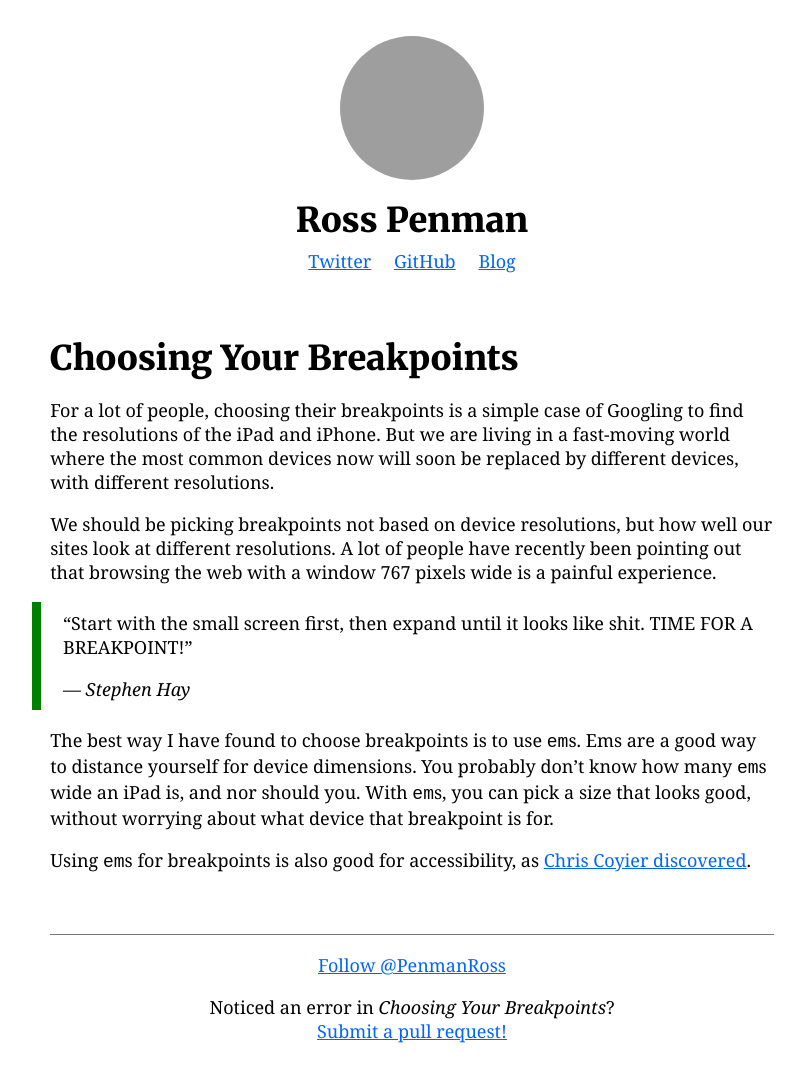
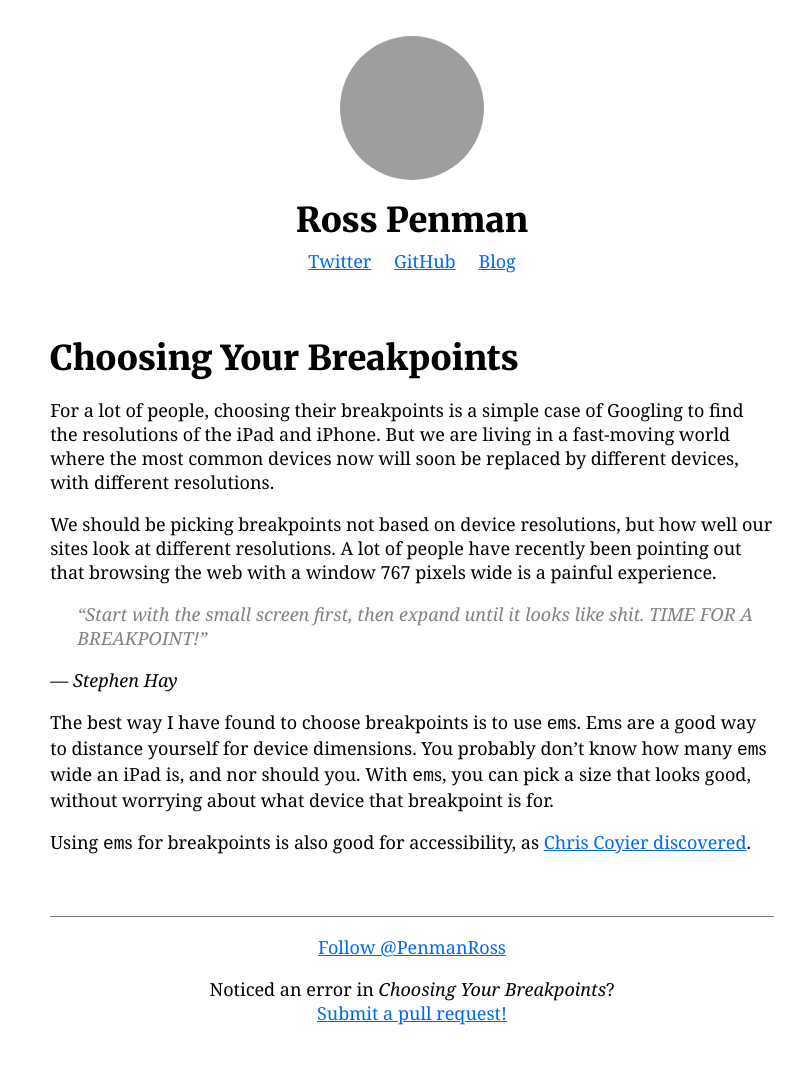
Before and after one commit to hyl/penman.github.io, a Jekyll site: the page built from _posts/2013-01-16-choosing-your-breakpoints.md, in a window 1280 px wide. Shown: the whole page, without its empty margins (228-1031 px from the left). Built offline with Jekyll 4.4.1, drawn with Linux system fonts in a browser that asks for light colours; Markdown is read by kramdown in place of the engine named in the settings; comment, search, counter and statistics services are not loaded; grey boxes are pictures that could not be loaded.

Commit message:
Minor blockquote style tweak

```diff
--- a/css/styles.css
+++ b/css/styles.css
@@ -1,5 +1,5 @@
 @charset "UTF-8";
-/* line 17, ../../.rbenv/versions/2.1.0/lib/ruby/gems/2.1.0/gems/compass-0.12.4/frameworks/compass/stylesheets/compass/reset/_utilities.scss */
+/* line 17, ../../../../usr/local/var/rbenv/versions/2.1.2/lib/ruby/gems/2.1.0/gems/compass-0.12.4/frameworks/compass/stylesheets/compass/reset/_utilities.scss */
 html, body, div, span, applet, object, iframe,
 h1, h2, h3, h4, h5, h6, p, blockquote, pre,
 a, abbr, acronym, address, big, cite, code,
@@ -22,45 +22,45 @@ time, mark, audio, video {
   vertical-align: baseline;
 }
 
-/* line 22, ../../.rbenv/versions/2.1.0/lib/ruby/gems/2.1.0/gems/compass-0.12.4/frameworks/compass/stylesheets/compass/reset/_utilities.scss */
+/* line 22, ../../../../usr/local/var/rbenv/versions/2.1.2/lib/ruby/gems/2.1.0/gems/compass-0.12.4/frameworks/compass/stylesheets/compass/reset/_utilities.scss */
 html {
   line-height: 1;
 }
 
-/* line 24, ../../.rbenv/versions/2.1.0/lib/ruby/gems/2.1.0/gems/compass-0.12.4/frameworks/compass/stylesheets/compass/reset/_utilities.scss */
+/* line 24, ../../../../usr/local/var/rbenv/versions/2.1.2/lib/ruby/gems/2.1.0/gems/compass-0.12.4/frameworks/compass/stylesheets/compass/reset/_utilities.scss */
 ol, ul {
   list-style: none;
 }
 
-/* line 26, ../../.rbenv/versions/2.1.0/lib/ruby/gems/2.1.0/gems/compass-0.12.4/frameworks/compass/stylesheets/compass/reset/_utilities.scss */
+/* line 26, ../../../../usr/local/var/rbenv/versions/2.1.2/lib/ruby/gems/2.1.0/gems/compass-0.12.4/frameworks/compass/stylesheets/compass/reset/_utilities.scss */
 table {
   border-collapse: collapse;
   border-spacing: 0;
 }
 
-/* line 28, ../../.rbenv/versions/2.1.0/lib/ruby/gems/2.1.0/gems/compass-0.12.4/frameworks/compass/stylesheets/compass/reset/_utilities.scss */
+/* line 28, ../../../../usr/local/var/rbenv/versions/2.1.2/lib/ruby/gems/2.1.0/gems/compass-0.12.4/frameworks/compass/stylesheets/compass/reset/_utilities.scss */
 caption, th, td {
   text-align: left;
   font-weight: normal;
   vertical-align: middle;
 }
 
-/* line 30, ../../.rbenv/versions/2.1.0/lib/ruby/gems/2.1.0/gems/compass-0.12.4/frameworks/compass/stylesheets/compass/reset/_utilities.scss */
+/* line 30, ../../../../usr/local/var/rbenv/versions/2.1.2/lib/ruby/gems/2.1.0/gems/compass-0.12.4/frameworks/compass/stylesheets/compass/reset/_utilities.scss */
 q, blockquote {
   quotes: none;
 }
-/* line 103, ../../.rbenv/versions/2.1.0/lib/ruby/gems/2.1.0/gems/compass-0.12.4/frameworks/compass/stylesheets/compass/reset/_utilities.scss */
+/* line 103, ../../../../usr/local/var/rbenv/versions/2.1.2/lib/ruby/gems/2.1.0/gems/compass-0.12.4/frameworks/compass/stylesheets/compass/reset/_utilities.scss */
 q:before, q:after, blockquote:before, blockquote:after {
   content: "";
   content: none;
 }
 
-/* line 32, ../../.rbenv/versions/2.1.0/lib/ruby/gems/2.1.0/gems/compass-0.12.4/frameworks/compass/stylesheets/compass/reset/_utilities.scss */
+/* line 32, ../../../../usr/local/var/rbenv/versions/2.1.2/lib/ruby/gems/2.1.0/gems/compass-0.12.4/frameworks/compass/stylesheets/compass/reset/_utilities.scss */
 a img {
   border: none;
 }
 
-/* line 116, ../../.rbenv/versions/2.1.0/lib/ruby/gems/2.1.0/gems/compass-0.12.4/frameworks/compass/stylesheets/compass/reset/_utilities.scss */
+/* line 116, ../../../../usr/local/var/rbenv/versions/2.1.2/lib/ruby/gems/2.1.0/gems/compass-0.12.4/frameworks/compass/stylesheets/compass/reset/_utilities.scss */
 article, .post-list ol, aside, details, figcaption, figure, footer, header, hgroup, menu, nav, section, summary {
   display: block;
 }
@@ -701,8 +701,11 @@ pre {
 
 /* line 252, ../_sass/styles.scss */
 blockquote {
-  margin-top: 0.5em;
-  padding-top: 0.5em;
+  margin-top: 1em;
+  padding-top: 0em;
+  font-style: italic;
+  color: gray;
+  margin-left: 1.5em;
 }
 /* line 260, ../_sass/styles.scss */
 blockquote > :first-child {
@@ -721,34 +724,23 @@ blockquote > :last-child:after {
   content: "”";
 }
 /* line 276, ../_sass/styles.scss */
-blockquote, blockquote + address {
-  padding-left: 3%;
-  border-left: 0.5em solid green;
-}
-@media (min-width: 750px) {
-  /* line 276, ../_sass/styles.scss */
-  blockquote, blockquote + address {
-    margin-left: -1em;
-  }
-}
-/* line 285, ../_sass/styles.scss */
 blockquote + address {
   font-style: italic;
   padding-top: 1em;
-  padding-bottom: 0.5em;
-  margin-bottom: 0.5em;
+  padding-bottom: 0em;
+  margin-bottom: 1em;
 }
-/* line 291, ../_sass/styles.scss */
+/* line 282, ../_sass/styles.scss */
 blockquote + address:before {
   content: "— ";
 }
 
-/* line 297, ../_sass/styles.scss */
+/* line 288, ../_sass/styles.scss */
 address {
   font-style: italic;
 }
 
-/* line 301, ../_sass/styles.scss */
+/* line 292, ../_sass/styles.scss */
 kbd {
   background: red;
   padding: 0 0.5em;
```
Also changed, not shown: _sass/styles.scss (+4 -13 lines).
